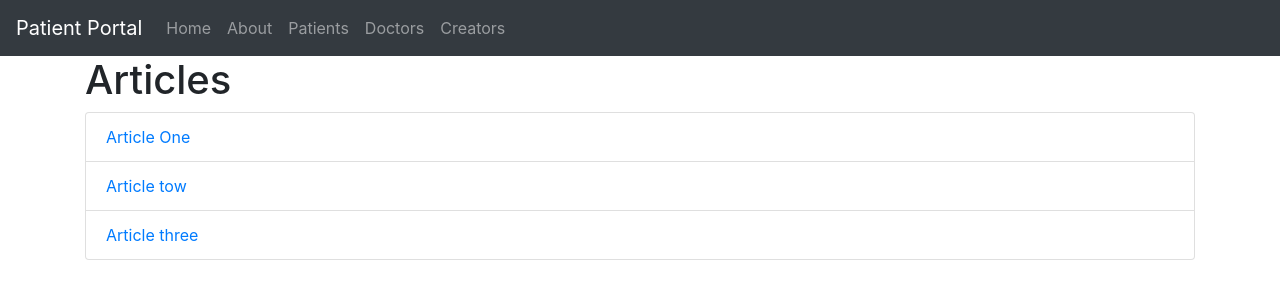
After one commit to sakshatshinde/patient-portal-V2.0, a Flask app: page /articles in a window 1280 px wide. The commit adds this page. Shown: the top 300 px of the page. Run offline with Flask 2, Linux system fonts and the light colour scheme; some libraries are stand-ins or nearby versions.

Commit message:
Added routing & basic templates

```diff
--- a/Templates/Includes/_navbar.html
+++ b/Templates/Includes/_navbar.html
@@ -1,4 +1,4 @@
-<nav class="navbar navbar-expand-md navbar-default">
+<nav class="navbar navbar-expand-md navbar-dark bg-dark" >
         <a class="navbar-brand" href="#">Patient Portal</a>
         <button class="navbar-toggler" type="button" data-toggle="collapse" data-target="#navbarsExampleDefault" aria-controls="navbarsExampleDefault" aria-expanded="false" aria-label="Toggle navigation">
           <span class="navbar-toggler-icon"></span>
--- /dev/null
+++ b/Templates/articles.html
@@ -0,0 +1,20 @@
+{% extends 'layout.html' %}
+
+{% block body %}
+
+<h1>
+    Articles
+</h1>
+
+<ul class="list-group">
+
+    {% for article in articles%}
+
+   <li class="list-group-item"><a href="article/{{article.id}}">{{article.title}} </a></li>
+
+    {%endfor%}
+
+</ul>
+
+
+{% endblock %}
--- a/Templates/layout.html
+++ b/Templates/layout.html
@@ -10,8 +10,11 @@
 </head>
 <body>
 
-    {% include 'Includes/_navbar.html' %}
+{% include 'Includes/_navbar.html' %}
+
+    <div class="container">
     {% block body %} {% endblock %}
+    </div>
 
 
     <!--Including bootstrap-->
--- a/app.py
+++ b/app.py
@@ -1,12 +1,26 @@
 from flask import Flask , render_template
+from data import Articles
 
 app = Flask(__name__)
 
-#route
+Articles = Articles()
+
+#routes
 
 @app.route('/')
 def index():
     return render_template('home.html')
 
+@app.route('/about')
+def about():
+    return render_template('about.html')
+
+@app.route('/articles')
+def articles():
+    return render_template('articles.html', articles = Articles)
+
+@app.route('/article/<string:id>')
+def article(id):
+    return render_template('article.html', id = id)
 if(__name__ == '__main__'):
     app.run(debug = True)
```
Also changed, not shown: Templates/about.html (added, +13 -0 lines), Templates/article.html (added, +7 -0 lines), Templates/home.html (+6 -1 lines), data.py (added, +25 -0 lines).
